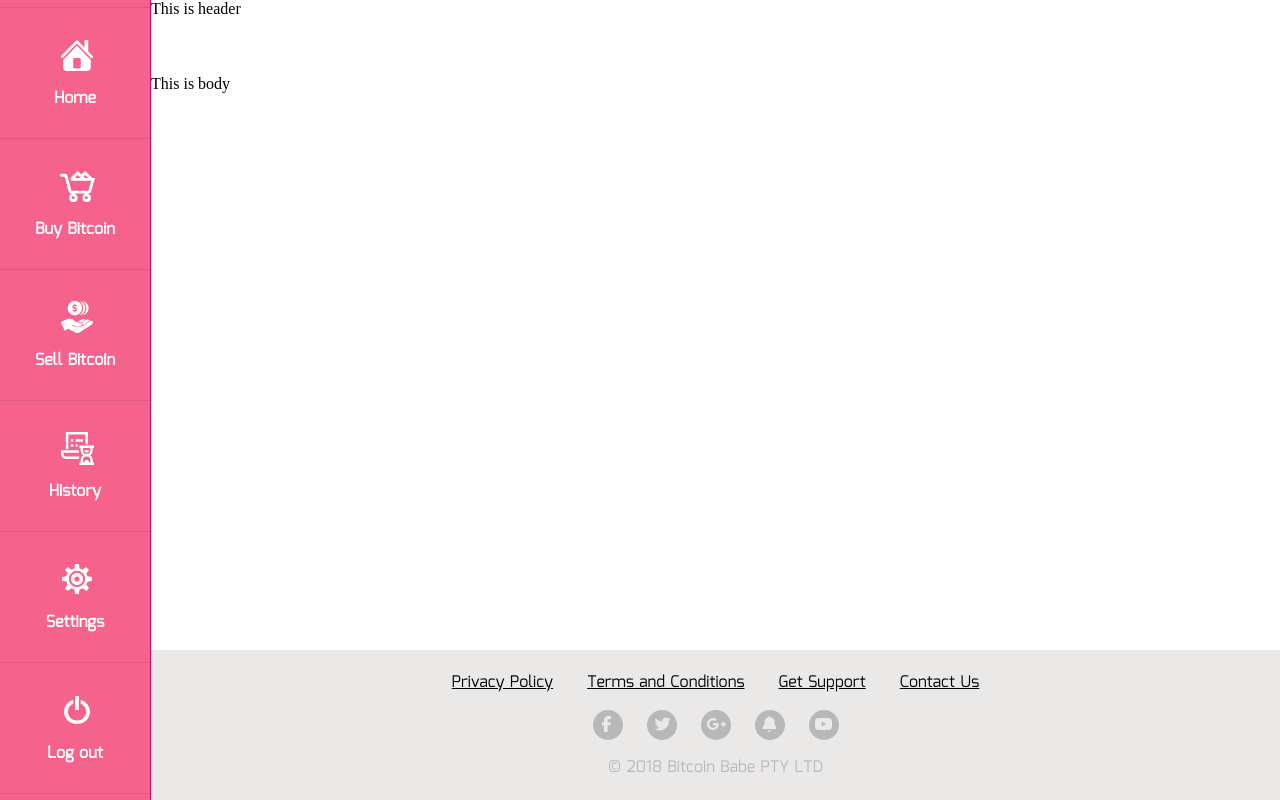
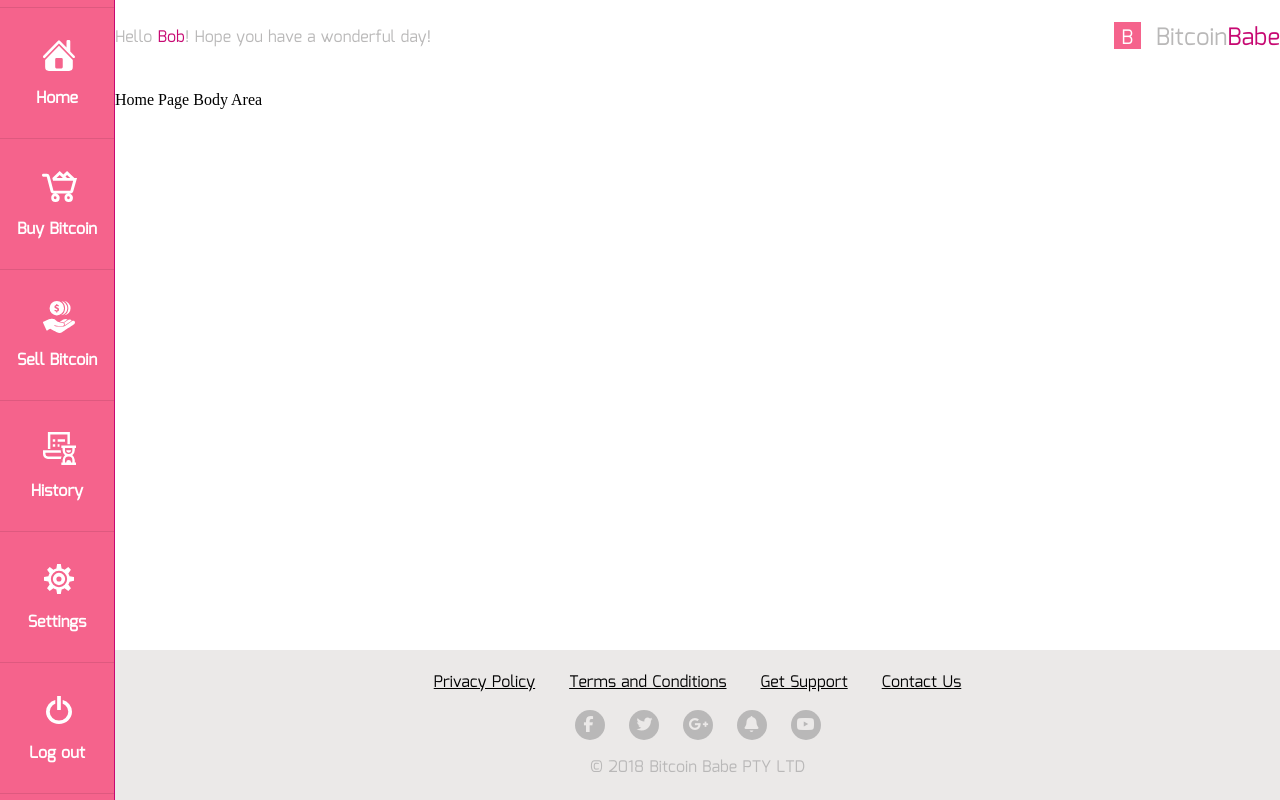
Before and after one commit to EVPotapova/BitcoinBabe, a website: page BabeBitcoin/src/index.html in a window 1280 px wide. Drawn offline with nearby package versions, Linux system fonts and the light colour scheme; files that its build step writes are made by us from their sources.

Commit message:
Finished header, footer, menu animation, body split

```diff
--- a/BabeBitcoin/src/body.html
+++ b/BabeBitcoin/src/body.html
@@ -1,2 +1,9 @@
 
-  <div class="body">This is body</div>
+  <div class="body">
+      {% block topArea %}
+      {% endblock %}
+      {% block messageArea %}
+      {% endblock %}
+      {% block contentArea %}
+      {% endblock %}
+  </div>
--- a/BabeBitcoin/src/header.html
+++ b/BabeBitcoin/src/header.html
@@ -1,2 +1,11 @@
 
-  <div class="header">This is header</div>
+  <div class="header">
+      <div class="header__helloMessage">
+          Hello <a href="#" class="header__profileLink">Bob</a>! Hope you have a wonderful day!
+      </div>
+      <div class="header__logo">
+          <a href="#" class="header__logoLink">
+              <p class="header__logoButton">B</p> Bitcoin<div class="header__logoSplit">Babe</div>
+          </a>
+      </div>
+  </div>
--- a/BabeBitcoin/src/index.html
+++ b/BabeBitcoin/src/index.html
@@ -11,8 +11,20 @@
 {% endblock %}
 
 {% block body %}
-    {%include "body.html"%}
-{% endblock %}
+    <div class="body">
+
+        {% block topArea %}
+        <p>Home Page Body Area</p>
+        {% endblock %}
+
+        {% block messageArea %}
+        {% endblock %}
+
+        {% block contentArea %}
+        {% endblock %}
+
+    </div>
+    {% endblock %}
 
 {% block footer %}
     {%include "footer.html"%}
--- a/BabeBitcoin/src/less/body/body.less
+++ b/BabeBitcoin/src/less/body/body.less
@@ -1,3 +1,6 @@
-.body{
-    flex-grow:1;
+.body {
+    flex-grow: 1;
+    min-width: 1165px;
+    margin-left: auto;
+    margin-right: auto;
 }
--- /dev/null
+++ b/BabeBitcoin/src/less/footer/_font/footer_font.less
@@ -0,0 +1,14 @@
+
+
+.footer_font_primaryColor {
+    color: @blackColor;
+}
+
+.footer_font_secondaryColor {
+    color: @greyColor;
+}
+
+
+.footer_font_primary {
+    font-family: @mainFont;
+}
--- a/BabeBitcoin/src/less/footer/footer.less
+++ b/BabeBitcoin/src/less/footer/footer.less
@@ -1,5 +1,5 @@
 .footer {
-    background-color: @footerBgColor;
+    background-color: @lightGreyColor;
     min-height: 150px;
     display: flex;
     flex-direction: column;
@@ -7,19 +7,6 @@
     align-items: center;
 }
 
-
-.footer_font_primaryColor {
-    color: @blackColor;
-}
-
-.footer_font_secondaryColor {
-    color: @footerFontColor;
-}
-
-
-.footer_font_primary {
-    font-family: @mainFont;
-}
 
 .footer__link {
     margin-left: 15px;
@@ -30,9 +17,6 @@
     margin-bottom: 15px;
 }
 
-.footer__copyright {
-}
-
 .footer__social {
     margin-bottom: 15px;
 }
@@ -40,8 +24,7 @@
 .footer__socialIcon {
     margin-left: 10px;
     margin-right: 10px;
-    background-color: @footerFontColor;
-
+    background-color: @greyColor;
     width: 30px;
     height: 30px;
     border-radius: 30px;
@@ -54,7 +37,7 @@
     padding-top: 6px;
     padding-left: 8px;
     font-size: 16px;
-    color: @footerBgColor;
+    color: @lightGreyColor;
 }
 
 
--- a/BabeBitcoin/src/less/header/header.less
+++ b/BabeBitcoin/src/less/header/header.less
@@ -1,3 +1,47 @@
-.header{
+.header {
     min-height: 75px;
+    display: flex;
+    align-items: center;
+    justify-content: space-between;
+    min-width: 1165px;
+    margin-left: auto;
+    margin-right: auto;
+    font-family: @mainFont;
+    color: @greyColor;
 }
+
+.header__logoLink {
+    display: flex;
+    align-items: center;
+    font-size: 24px;
+    color: @greyColor;
+}
+
+.header__logoButton {
+    background-color: @primaryBgColor;
+    color: @whiteColor;
+    font-size: 20px;
+    margin-right: 15px;
+    width: 27px;
+    height: 22px;
+    margin-top: 0;
+    margin-bottom: 5px;
+    text-align: center;
+    padding-bottom: 5px;
+}
+
+.header__logoSplit {
+    color: @primaryBorderColor;
+}
+
+.header .header__profileLink {
+    color: @primaryBorderColor;
+}
+
+.header a:link {
+    text-decoration: none;
+}
+
+.header a:visited {
+    text-decoration: none;
+}
--- a/BabeBitcoin/src/less/layout.less
+++ b/BabeBitcoin/src/less/layout.less
@@ -20,11 +20,11 @@ html,
     width: 75px;
     flex-grow: 0;
     border-right: 1px solid @primaryBorderColor;
-    -webkit-transition: all 0.5s ease;
-    -moz-transition: all 0.5s ease;
-    -ms-transition: all 0.5s ease;
-    -o-transition: all 0.5s ease;
-    transition: all 0.5s ease;
+    -webkit-transition: all .5s ease;
+    -moz-transition: all .5s ease;
+    -ms-transition: all .5s ease;
+    -o-transition: all .5s ease;
+    transition: all .5s ease;
 }
 
 .layout__content {
@@ -42,5 +42,11 @@ html,
 }
 
 .layout__mainMenu:hover .mainMenu__menuTitle {
+    opacity: 1;
+    -webkit-transition: all .5s ease;
+    -moz-transition: all .5s ease;
+    -ms-transition: all .5s ease;
+    -o-transition: all .5s ease;
+    transition: all .5s ease;
     display: block;
 }
--- a/BabeBitcoin/src/less/main.less
+++ b/BabeBitcoin/src/less/main.less
@@ -20,6 +20,9 @@
 
 @whiteColor: #ffffff;
 @blackColor: #000000;
+@darkGreyColor: rgb(91,91,91);
+@greyColor: #b9b8b8;
+@lightGreyColor: #ebe9e8;
 
 @primaryActiveBgColor: #ff7ca1;
 @primaryActiveFontColor: #e41092;
@@ -30,14 +33,12 @@
 @positiveFontColor: #6dedb8;
 @neutralFontColor: #ffca05;
 
-@footerBgColor: #ebe9e8;
-@footerFontColor: #b9b8b8;
+
 /*
 grey(2598) - 7b7b7d
 
 
 grey(updating) - b8b8b9*/
-
 @import "node_modules/@fortawesome/fontawesome-free/less/fontawesome.less";
 @import "node_modules/@fortawesome/fontawesome-free/less/regular.less";
 @import "node_modules/@fortawesome/fontawesome-free/less/solid.less";
--- a/BabeBitcoin/src/less/mainMenu/mainMenu.less
+++ b/BabeBitcoin/src/less/mainMenu/mainMenu.less
@@ -28,12 +28,23 @@
 .mainMenu__menuTitle {
     font-family: @mainFont;
     color: @whiteColor;
-    display: none; //TODO: To Modifier?
+    opacity: 0;
     margin: 0;
     font-weight: 600;
+    display: none;
+    white-space: nowrap;
+    overflow: hidden;
 }
 
 .mainMenu__menuItem:hover .mainMenu__menuTitle {
     color: @primaryActiveFontColor;
 
 }
+
+.mainMenu__menuItem a:link {
+    text-decoration: none;
+}
+
+.mainMenu__menuItem a:visited {
+    text-decoration: none;
+}
--- a/BabeBitcoin/src/mainMenu.html
+++ b/BabeBitcoin/src/mainMenu.html
@@ -9,10 +9,12 @@
         </div>
         <div class="mainMenu__menuItem mainMenu__menuItem-border-top">
 
-            <svg height="50" width="50" viewBox="0 0 50 50" xmlns="http://www.w3.org/2000/svg" class="mainMenu__menuIcon">
-                <path id="ICO_Buy_BTC" data-name="ICO Buy BTC" d="M27.688,12l-7.326,7,0.046,0.044H20.316l0.737,2.818H41.188l-2.811,9.864H21.468l-3.87-14.8a2.9,2.9,0,0,0-2.857-2.114H11.47a1.411,1.411,0,1,0,0,2.818h3.271l3.87,14.8a2.9,2.9,0,0,0,2.857,2.114h16.91a2.882,2.882,0,0,0,2.811-2.07l3.824-13.43h-2.58L35.06,12l-3.686,3.523Zm8.847,22.545a4.232,4.232,0,1,0,4.423,4.227A4.352,4.352,0,0,0,36.535,34.545Zm-13.27,0a4.232,4.232,0,1,0,4.423,4.227A4.352,4.352,0,0,0,23.265,34.545Zm4.423-18.538,3.225,3.038h-6.4Zm7.372,0,3.179,3.038H35.06l-1.567-1.5Zm-11.8,21.357a1.411,1.411,0,1,1-1.475,1.409A1.424,1.424,0,0,1,23.265,37.364Zm13.27,0a1.41,1.41,0,1,1-1.474,1.409A1.425,1.425,0,0,1,36.535,37.364Z" />
-            </svg>
-            <p class="mainMenu__menuTitle">Buy Bitcoin</p>
+            <a href="buyBitcoinPage.html">
+                <svg height="50" width="50" viewBox="0 0 50 50" xmlns="http://www.w3.org/2000/svg" class="mainMenu__menuIcon">
+                    <path id="ICO_Buy_BTC" data-name="ICO Buy BTC" d="M27.688,12l-7.326,7,0.046,0.044H20.316l0.737,2.818H41.188l-2.811,9.864H21.468l-3.87-14.8a2.9,2.9,0,0,0-2.857-2.114H11.47a1.411,1.411,0,1,0,0,2.818h3.271l3.87,14.8a2.9,2.9,0,0,0,2.857,2.114h16.91a2.882,2.882,0,0,0,2.811-2.07l3.824-13.43h-2.58L35.06,12l-3.686,3.523Zm8.847,22.545a4.232,4.232,0,1,0,4.423,4.227A4.352,4.352,0,0,0,36.535,34.545Zm-13.27,0a4.232,4.232,0,1,0,4.423,4.227A4.352,4.352,0,0,0,23.265,34.545Zm4.423-18.538,3.225,3.038h-6.4Zm7.372,0,3.179,3.038H35.06l-1.567-1.5Zm-11.8,21.357a1.411,1.411,0,1,1-1.475,1.409A1.424,1.424,0,0,1,23.265,37.364Zm13.27,0a1.41,1.41,0,1,1-1.474,1.409A1.425,1.425,0,0,1,36.535,37.364Z" />
+                </svg>
+                <p class="mainMenu__menuTitle">Buy Bitcoin</p>
+            </a>
         </div>
         <div class="mainMenu__menuItem mainMenu__menuItem-border-top">
 
```
Also changed, not shown: BabeBitcoin/src/buyBitcoinPage.html (added, +31 -0 lines), BabeBitcoin/build/body.html, BabeBitcoin/build/css/style.css, BabeBitcoin/build/header.html, BabeBitcoin/build/index.html, BabeBitcoin/build/mainMenu.html, 1 other file.
